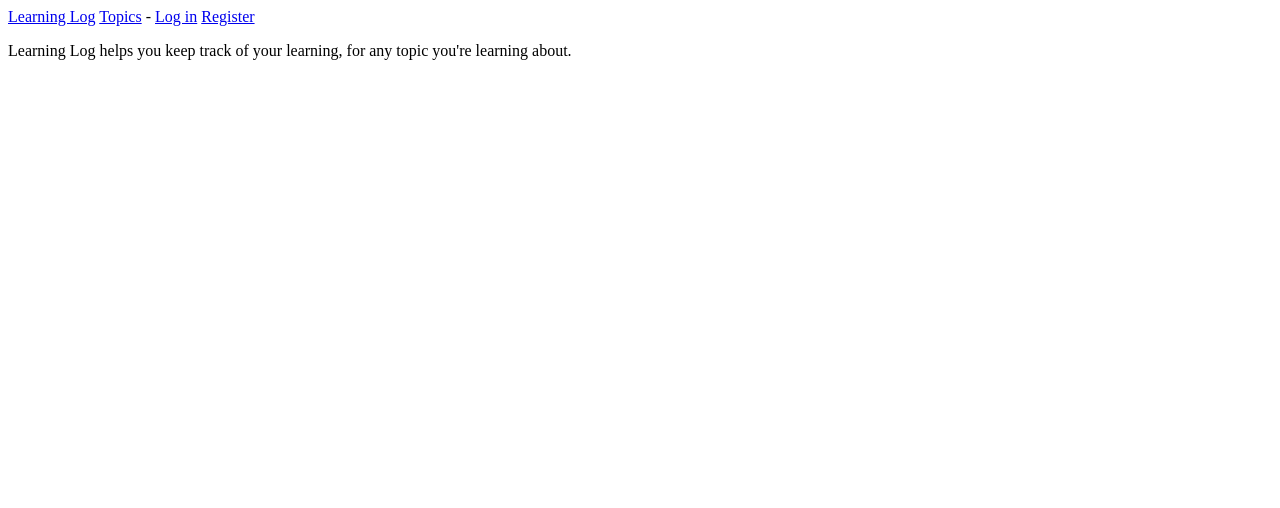
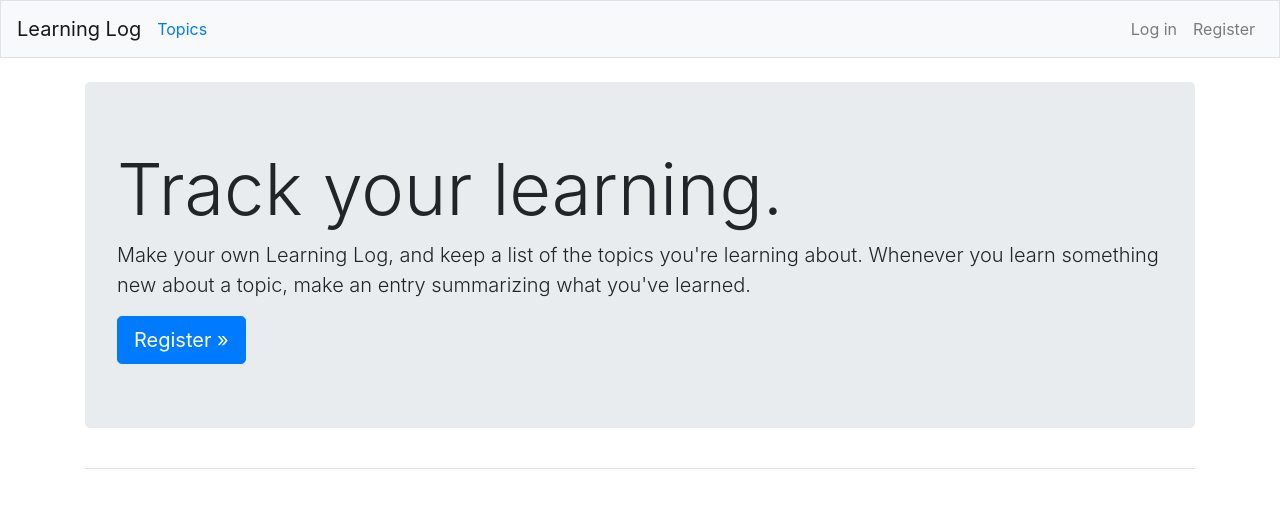
Before and after one commit to OlyaIvanovs/learning_log, a Django app: page / in a window 1280 px wide. Shown: the top 508 px of the page. Run offline with Django 3.2, Linux system fonts and the light colour scheme; some libraries are stand-ins or nearby versions.

Commit message:
Styling home page.

```diff
--- a/learning_log/learning_log/settings.py
+++ b/learning_log/learning_log/settings.py
@@ -37,6 +37,9 @@ INSTALLED_APPS = [
     'django.contrib.sessions',
     'django.contrib.messages',
     'django.contrib.staticfiles',
+
+    # Third party apps
+    'bootstrap4',
 
     # my_apps
     'learning_logs',
--- a/learning_log/learning_logs/templates/learning_logs/base.html
+++ b/learning_log/learning_logs/templates/learning_logs/base.html
@@ -1,13 +1,57 @@
-<p>
-    <a href="{% url 'learning_logs:index' %}">Learning Log</a>
-    <a href="{% url 'learning_logs:topics' %}">Topics</a> -
-    {% if user.is_authenticated %}
-    Hello, {{ user.username }}
-    <a href="{% url 'users:logout' %}">Log out</a>
-    {% else %}
-    <a href="{% url 'users:login' %}">Log in</a>
-    <a href="{% url 'users:register' %}">Register</a>
-    {% endif %}
-</p>
+{% load bootstrap4 %}
 
-{% block content %}{% endblock content %}
+<!doctype html>
+<html lang="en">
+
+<head>
+    <meta charset="utf-8">
+    <meta name="viewport" content="width=device-width, initial-scale=1, shrink-to-fit=no">
+    <title>Learning Log</title>
+
+    {% bootstrap_css %}
+    {% bootstrap_javascript jquery='full' %}
+</head>
+
+<body>
+    <nav class="navbar navbar-expand-md navbar-light bg-light mb-4 border">
+        <a class="navbar-brand" href="{% url 'learning_logs:index' %}">Learning Log</a>
+
+        <button class="navbar-toggler" type="button" data-toggle="collapse" data-target="#navbarCollapse"
+            aria-controls="navbarCollapse" aria-expanded="false" aria-label="Toggle navigation">
+            <span class="navbar-toggler-icon"></span></button>
+        <div class="collapse navbar-collapse" id="navbarCollapse">
+            <ul class="navbar-nav mr-auto">
+                <li class="nav-item">
+                    <a href="{% url 'learning_logs:topics' %}">Topics</a>
+                </li>
+            </ul>
+            <ul class="navbar-nav ml-auto">
+                {% if user.is_authenticated %}
+                <li class="nav-item">
+                    <span class="navbar-text">Hello, {{ user.username }}</span>
+                </li>
+                <li class="nav-item">
+                    <a class="nav-link" href="{% url 'users:logout' %}">Log out</a>
+                </li>
+                {% else %}
+                <li class="nav-item">
+                    <a class="nav-link" href="{% url 'users:login' %}">Log in</a>
+                </li>
+                <li class="nav-item">
+                    <a class="nav-link" href="{% url 'users:register' %}">Register</a>
+                </li>
+                {% endif %}
+            </ul>
+        </div>
+    </nav>
+    <main role="main" class="container">
+        <div class="pb-2 mb-2 border-bottom">
+            {% block page_header %}{% endblock page_header %}
+        </div>
+        <div>
+            {% block content %}{% endblock content %}
+        </div>
+    </main>
+</body>
+
+</html>
--- a/learning_log/learning_logs/templates/learning_logs/index.html
+++ b/learning_log/learning_logs/templates/learning_logs/index.html
@@ -1,6 +1,13 @@
 {% extends "learning_logs/base.html" %}
 
-{% block content %}
-<p>Learning Log helps you keep track of your learning, for any topic you're
-    learning about.</p>
-{% endblock content %}
+{% block page_header %}
+<div class="jumbotron">
+    <h1 class="display-3">Track your learning.</h1>
+
+    <p class="lead">Make your own Learning Log, and keep a list of the
+        topics you're learning about. Whenever you learn something new
+        about a topic, make an entry summarizing what you've learned.</p>
+
+    <a class="btn btn-lg btn-primary" href="{% url 'users:register' %}" role="button">Register &raquo;</a>
+</div>
+{% endblock page_header %}
```
